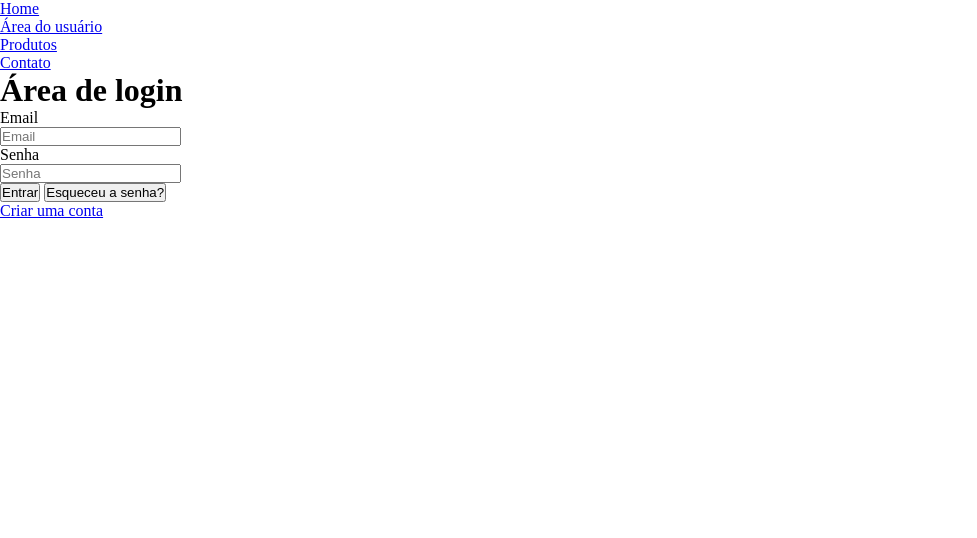
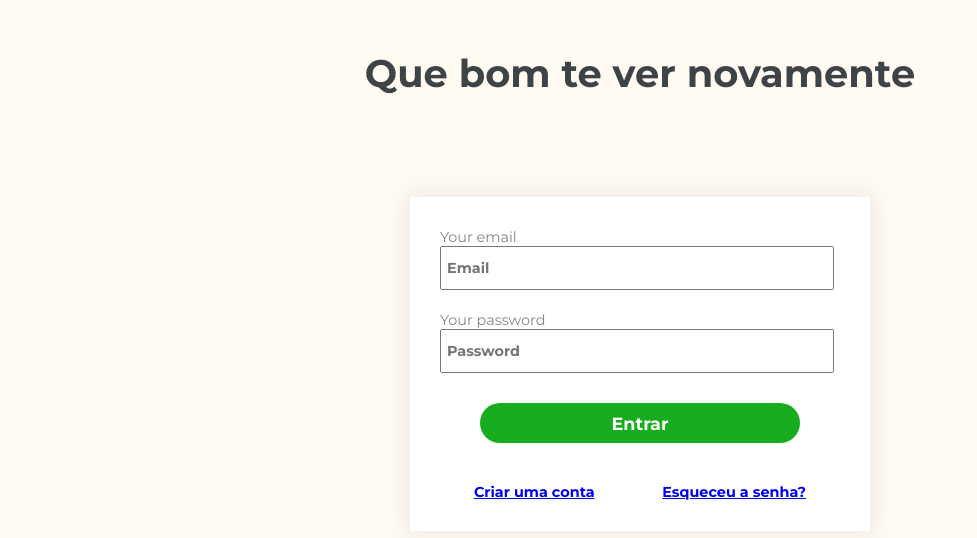
Before and after one commit to gabrielopes7/Login-page, a website: page client/index.html in a window 1280 px wide. Shown: the whole page, without its empty margins (0-977 px from the left). Drawn offline with Linux system fonts and the light colour scheme.

Commit message:
Estilo home feito

```diff
--- a/client/index.html
+++ b/client/index.html
@@ -4,49 +4,33 @@
     <meta charset="UTF-8" />
     <meta http-equiv="X-UA-Compatible" content="IE=edge" />
     <meta name="viewport" content="width=device-width, initial-scale=1.0" />
-    <link rel="stylesheet" href="./styles/main.css">
+    <link rel="stylesheet" href="./styles/main.css" />
     <title>Login</title>
   </head>
   <body>
-    <nav>
-      <ul class="">
-        <li class=""><a class="nav-link" href="#" disabled>Home</a></li>
-        <li class="">
-          <a class="" href="http://localhost:5000/">Área do usuário</a>
-        </li>
-        <li class=""><a class="nav-link" href="#" disabled>Produtos</a></li>
-        <li class=""><a class="nav-link" href="#" disabled>Contato</a></li>
-      </ul>
-    </nav>
-    <h1 class="">Área de login</h1>
-    <main class="">
-      <div class="">
-        <div class="">
-          <form class="">
-            <div class="">
-              <label for="inputEmail" class=""
-                >Email</label
-              >
-              <div class="">
-                <input type="email" class="form-control" id="inputEmail" placeholder="Email">
+    <h1 id="mainTitle">Que bom te ver novamente</h1>
+    <main id="container">
+      <div>
+        <form id="formInput">
+
+            <label for="inputEmail" class="labelOfInputs">Your email</label>
+            <div>
+              <input type="email" class="inputStyle" id="inputEmail" placeholder="Email" />
+            </div>
+            <div>
+              <label for="inputSenha" class="labelOfInputs">Your password</label>
+              <div>
+                <input type="password" class="inputStyle" id="inputPassword" placeholder="Password"/>
               </div>
             </div>
-            <div class="">
-              <label for="inputSenha" class=""
-                >Senha</label
-              >
-              <div class="">
-                <input type="password" class="form-control" id="inputPassword" placeholder="Senha">
-              </div>
-            </div>
+
           </form>
-          <div class="">
-            <button type="submit" class="" onclick="userValidation()">Entrar</button>
-            <button class="btn">Esqueceu a senha?</button>
-          </div>
-          <div class="">
-            <a href="http://localhost:5000/criarconta" class="">Criar uma conta</a>
-          </div>
+        <div class="buttonAndLinks">
+          <button id="buttonSignIn" type="submit" onclick="userValidation()">Entrar</button>
+        </div>
+        <div class="buttonAndLinks" id="links">
+          <a href="http://localhost:5000/criarconta">Criar uma conta</a>
+          <a href="#">Esqueceu a senha?</a>
         </div>
       </div>
     </main>
--- /dev/null
+++ b/client/styles/_create.scss
@@ -0,0 +1,4 @@
+@import 'https://fonts.googleapis.com/css2?family=Montserrat:wght@400;700&display=swap';
+
+
+$fontMain: 'Montserrat', sans-serif;
--- /dev/null
+++ b/client/styles/_login.scss
@@ -0,0 +1,81 @@
+@import 'https://fonts.googleapis.com/css2?family=Montserrat:wght@400;700&display=swap';
+
+
+$fontMain: 'Montserrat', sans-serif;
+
+
+#mainTitle{
+    font-family: $fontMain;
+    font-size: 2.4rem;
+    font-weight: bold;
+    color: #3E4348;
+    text-align: center;
+    margin-top: 50px;
+    margin-bottom: 100px;
+}
+
+#container{
+    font-family: $fontMain;
+    padding: 30px;
+    box-shadow: 0px 0px 20px 5px rgba(0, 0, 0, 0.068);
+    max-width: 400px;
+    max-height: 60vh;
+    margin: auto;
+    background-color: #FFFFFF;
+}
+
+#formInput{
+    margin: auto;
+}
+
+.labelOfInputs{
+    text-align: start;
+    margin-bottom: 10px;
+    color: #848587;
+    font-size: 0.9rem;
+}
+
+.inputStyle{
+    font-family: $fontMain;
+    font-weight: bold;
+    font-size: 0.9rem;
+    padding: 5px;
+    width: 95%;
+    height: 30px;
+    margin-bottom: 20px;
+}
+
+.buttonAndLinks{
+    text-align: center;
+}
+
+#buttonSignIn{
+    font-family: $fontMain;
+    font-weight: bold;
+    font-size: 1.1rem;
+    color: #FFFFFF;
+    background-color: #17AD1E;
+    width: 80%;
+    height: 40px;
+    margin-top: 10px;
+    margin-bottom: 40px;
+    border: none;
+    border-radius: 25px;
+}
+
+#links{
+    font-family: $fontMain;
+    font-weight: bold;
+    font-size: 0.9rem;
+    display: flex;
+    justify-content: space-around;
+}
+
+@media screen and(max-width: 620px) {
+    #container{
+        width: 80%;
+    }
+    .inputStyle{
+        width: 100%;
+    }
+}
--- a/client/styles/main.scss
+++ b/client/styles/main.scss
@@ -1,15 +1,15 @@
+$body-theme: #FFFBF3;
+
+
+
+
 *{
     margin: 0;
     padding: 0;
 }
 
-nav{
-    display: flex;
+body{
+    background-color: $body_theme;
 }
 
-nav{
-    ul{
-        border-radius: 10px;
-        border: 1px;
-    }
-}
+@import "_login.scss";
--- a/package.json
+++ b/package.json
@@ -4,7 +4,7 @@
   "description": "- Página de login",
   "main": "app.js",
   "scripts": {
-    "test": "echo \"Error: no test specified\" && exit 1"
+    "start": "node app.js"
   },
   "author": "",
   "license": "ISC",
```
Also changed, not shown: client/styles/main.css, 1 other file.
